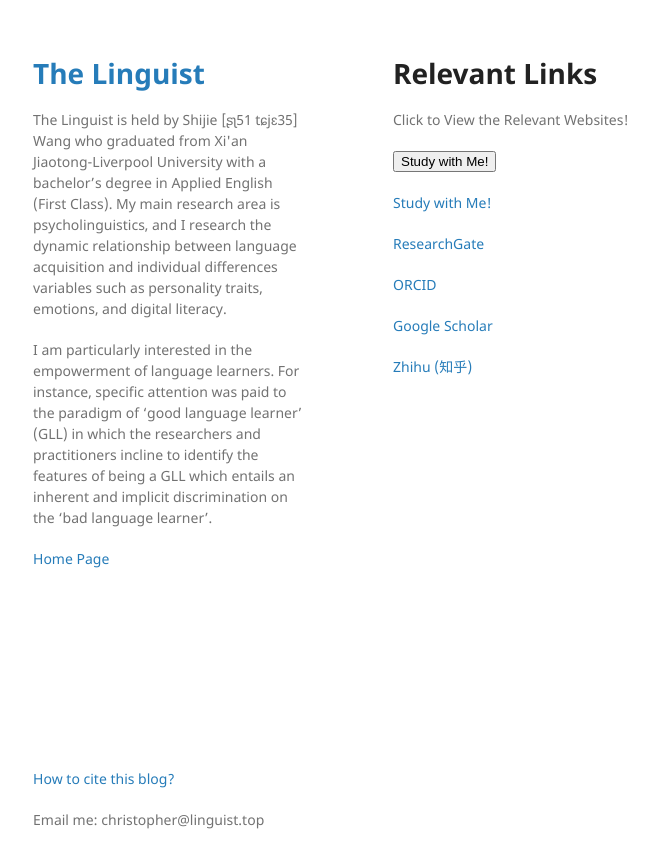
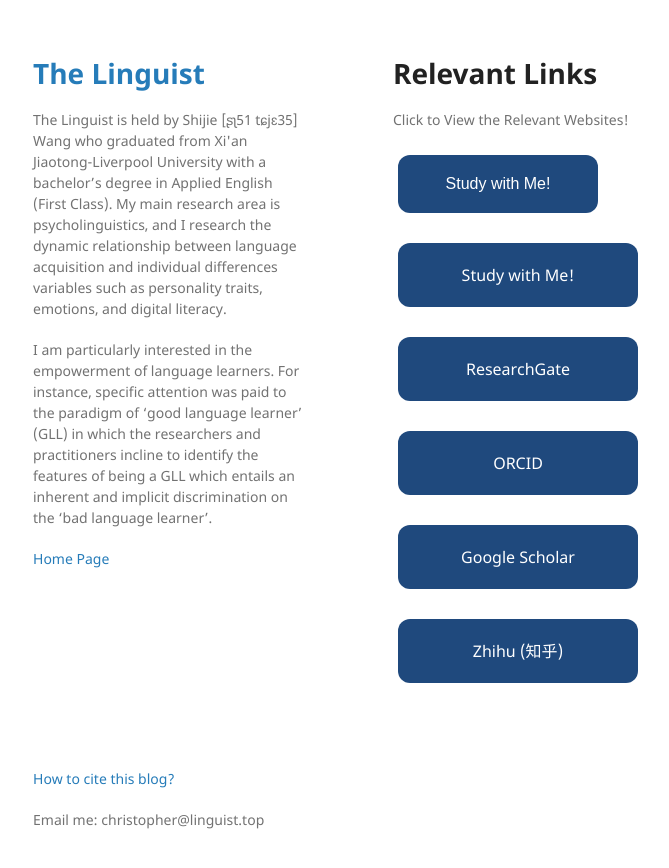
Before and after one commit to ChristopherTLAL/personal-blog, a Jekyll site: the page built from Relevant_Links/index.md, in a window 1280 px wide. Shown: the top 868 px of the page, without its empty margins (177-846 px from the left). Built offline with Jekyll 4.4.1, drawn with Linux system fonts in a browser that asks for light colours.

Commit message:
Update button.html

```diff
--- a/_layouts/button.html
+++ b/_layouts/button.html
@@ -14,6 +14,47 @@
   <body>
     <div class="wrapper">
       <header>
+        <style>
+.button {
+  display: inline-block;
+  border-radius: 12px;
+  background-color: #1F497D;
+  border: none;
+  color: white;
+  text-align: center;
+  font-size: 16px;
+  padding: 20px;
+  width: 200px;
+  transition: all 0.5s;
+  cursor: pointer;
+  margin: 5px;
+}
+
+.button span {
+  cursor: pointer;
+  display: inline-block;
+  position: relative;
+  transition: 0.5s;
+}
+
+.button span:after {
+  content: '»';
+  position: absolute;
+  opacity: 0;
+  top: 0;
+  right: -20px;
+  transition: 0.5s;
+}
+
+.button:hover span {
+  padding-right: 25px;
+}
+
+.button:hover span:after {
+  opacity: 1;
+  right: 0;
+}
+</style>
         <h1><a href="{{ "/" | absolute_url }}">{{ site.title | default: site.github.repository_name }}</a></h1>
         <p>{{ site.description | default: site.github.project_tagline }}</p>
         <p class="view"><a href="{{ "/" | absolute_url }}">Home Page</a></p>
```
